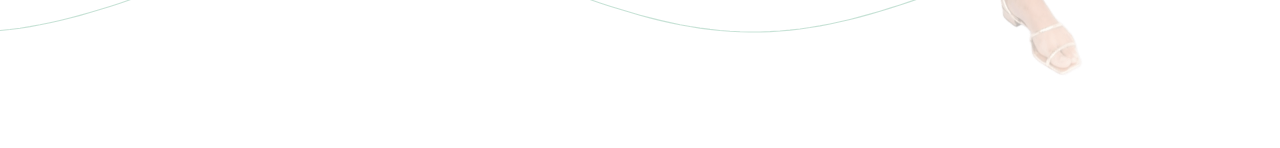
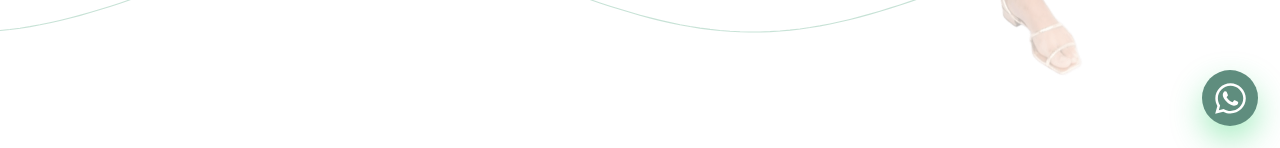
Before and after one commit to mathbigai/site-nathy, a React (Vite) app: page / in a window 1280 px wide. Shown: the part 652-800 px from the top of the page. Built offline with nearby package versions, Linux system fonts and the light colour scheme.

Commit message:
feat; Adiciona botao de conversa do whatsapp

```diff
--- /dev/null
+++ b/src/components/ui/WhatsAppFloating.tsx
@@ -0,0 +1,25 @@
+import { FaWhatsapp } from "react-icons/fa"
+
+type WhatsAppFloatingProps = {
+  phone: string
+  message?: string
+}
+
+export default function WhatsAppFloating({
+  phone,
+  message = 'Oi, vim pelo site da Nathalia e gostaria de saber como funciona o atendimento.'
+}: WhatsAppFloatingProps) {
+  const url = `https://wa.me/${phone}?text=${encodeURIComponent(message)}`
+
+  return (
+    <a
+      href={url}
+      target="_blank"
+      rel="noopener noreferrer"
+      className="whatsapp-float"
+      aria-label="Conversar pelo WhatsApp"
+    >
+      <FaWhatsapp />
+    </a>
+  )
+}
--- a/src/styles/global.scss
+++ b/src/styles/global.scss
@@ -13,3 +13,36 @@ body {
   color: var(--text);
   transition: background variables.$transition, color variables.$transition;
 }
+
+.whatsapp-float {
+  position: fixed;
+  right: 22px;
+  bottom: 22px;
+  width: 56px;
+  height: 56px;
+  border-radius: 999px;
+
+  background: var(--primary);
+  box-shadow: 0 14px 32px rgba(37, 211, 102, 0.4);
+  z-index: 999;
+
+  display: flex;
+  align-items: center;
+  justify-content: center;
+
+  transition: transform 0.18s ease, box-shadow 0.18s ease;
+
+  font-size: 35px;
+  color: #fff;
+
+  &:hover {
+    transform: translateY(-2px);
+    box-shadow: 0 18px 38px rgba(37, 211, 102, 0.55);
+  }
+}
+
+.whatsapp-float__icon {
+  width: 26px;
+  height: 26px;
+  background: url('/icons/whatsapp.svg') center / contain no-repeat;
+}
```
